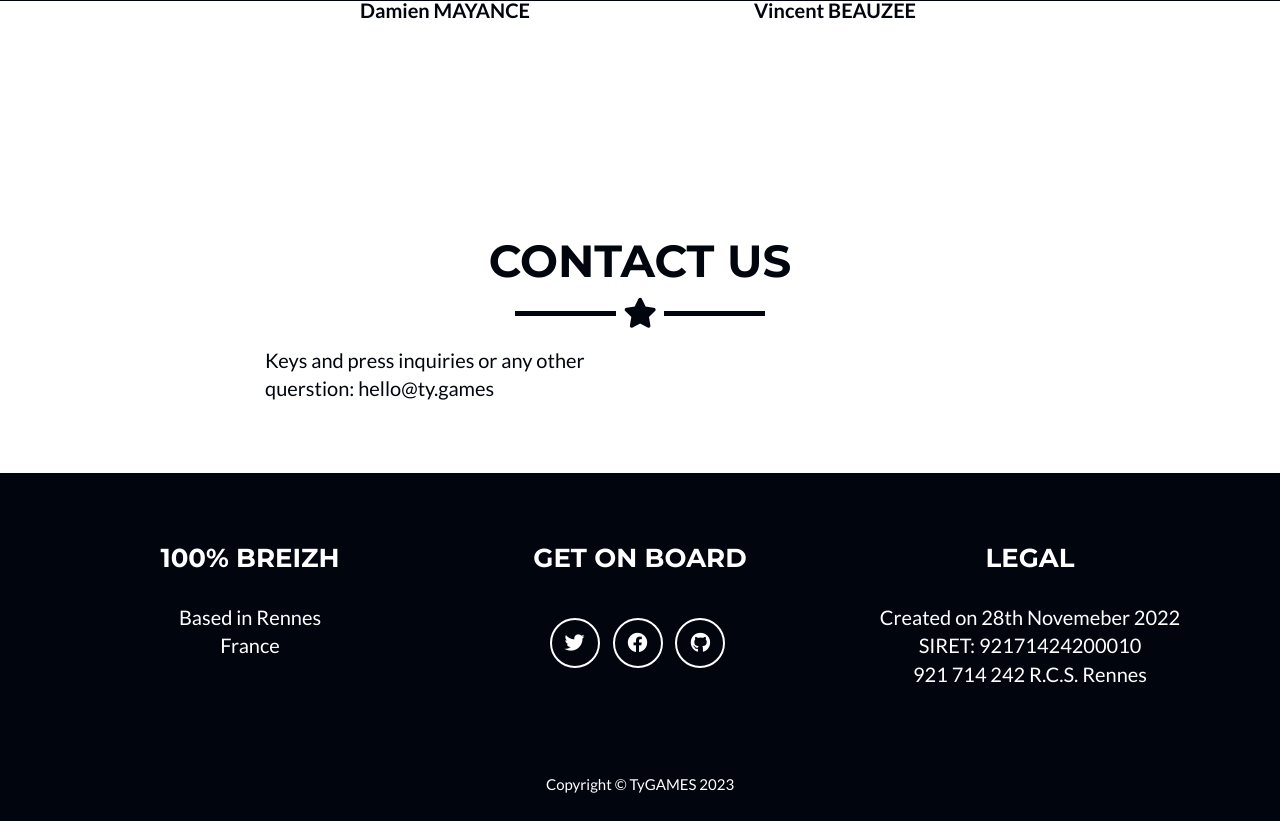
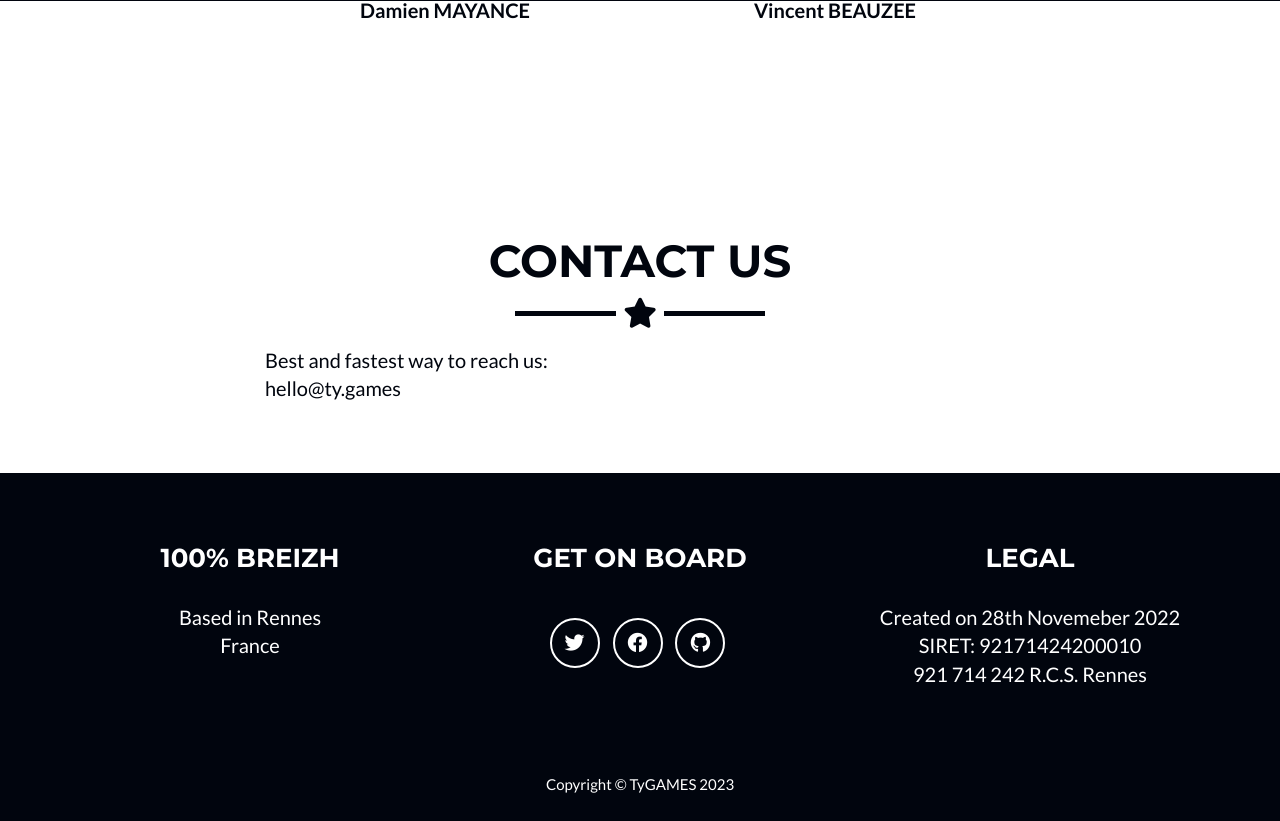
Before and after one commit to tygamesbzh/tygamesbzh.github.io, a Jekyll site: the page built from _posts/2023-01-03-steredenn.md, in a window 1280 px wide and 900 px high, scrolled down 1848 px, cut to the strip 79-900 px from the top of the window. Built offline with Jekyll 4.4.1, drawn with Linux system fonts in a browser that asks for light colours.

Commit message:
:pencil: Edit typo

```diff
--- a/_includes/contact.html
+++ b/_includes/contact.html
@@ -9,7 +9,7 @@
     </div>
     <div class="row">
       <div class="col-lg-4 col-lg-offset-2">
-        <p>Keys and press inquiries or any other querstion: {{ site.email }}</p>
+        <p>Best and fastest way to reach us: {{ site.email }}</p>
       </div>
   </div>
 </section>
```
